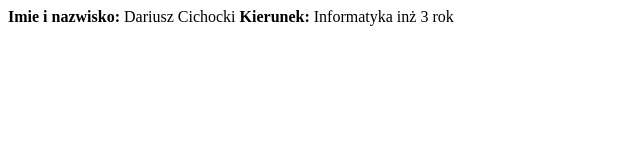
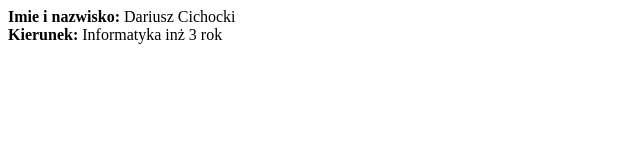
Before and after one commit to DarekCich/TNAF-zajecia1-DC, a plain HTML site: page index.html in a window 1280 px wide. Shown: the whole page, without its empty margins (0-640 px from the left). Drawn offline with Linux system fonts and the light colour scheme.

Commit message:
pierwszy+

```diff
--- a/index.html
+++ b/index.html
@@ -5,7 +5,7 @@
     <title>Autor</title>
 </head>
 <body>
-<b>Imie i nazwisko: </b> Dariusz Cichocki
+<b>Imie i nazwisko: </b> Dariusz Cichocki<br>
 <b>Kierunek: </b> Informatyka inż 3 rok
 </body>
 </html>
```
Also changed, not shown: 1 other file.
